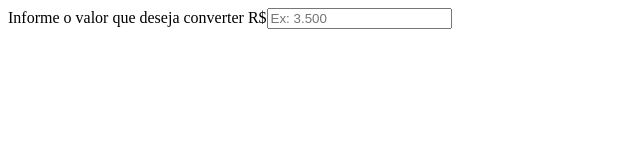
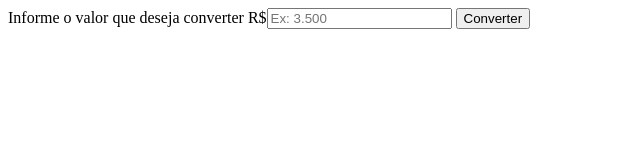
Before and after one commit to PedroHTomaz/Conversor-de-Moedas, a plain HTML site: page index.html in a window 1280 px wide. Shown: the whole page, without its empty margins (0-640 px from the left). Drawn offline with Linux system fonts and the light colour scheme.

Commit message:
function

```diff
--- a/index.html
+++ b/index.html
@@ -12,6 +12,7 @@
     <div class="container">
         <div class="box">
             Informe o valor que deseja converter R$<input type="number" name="valorAserConvertido" id="valorAserConvertido" placeholder="Ex: 3.500">
+            <input type="button" value="Converter" id="bconverter" onclick="converter ()">
         </div>
     </div>
 </body>
--- a/script/script.js
+++ b/script/script.js
@@ -1,3 +1,8 @@
 let vconvertidor = document.getElementById("valorAserConvertido")
 let dolaratual = 4.62
 let res = vconvertidor / dolaratual
+
+function converter () {
+    getElementById('bconverter') = res
+}
+console.log(`O valor em dolar fica ${res}`)
```
